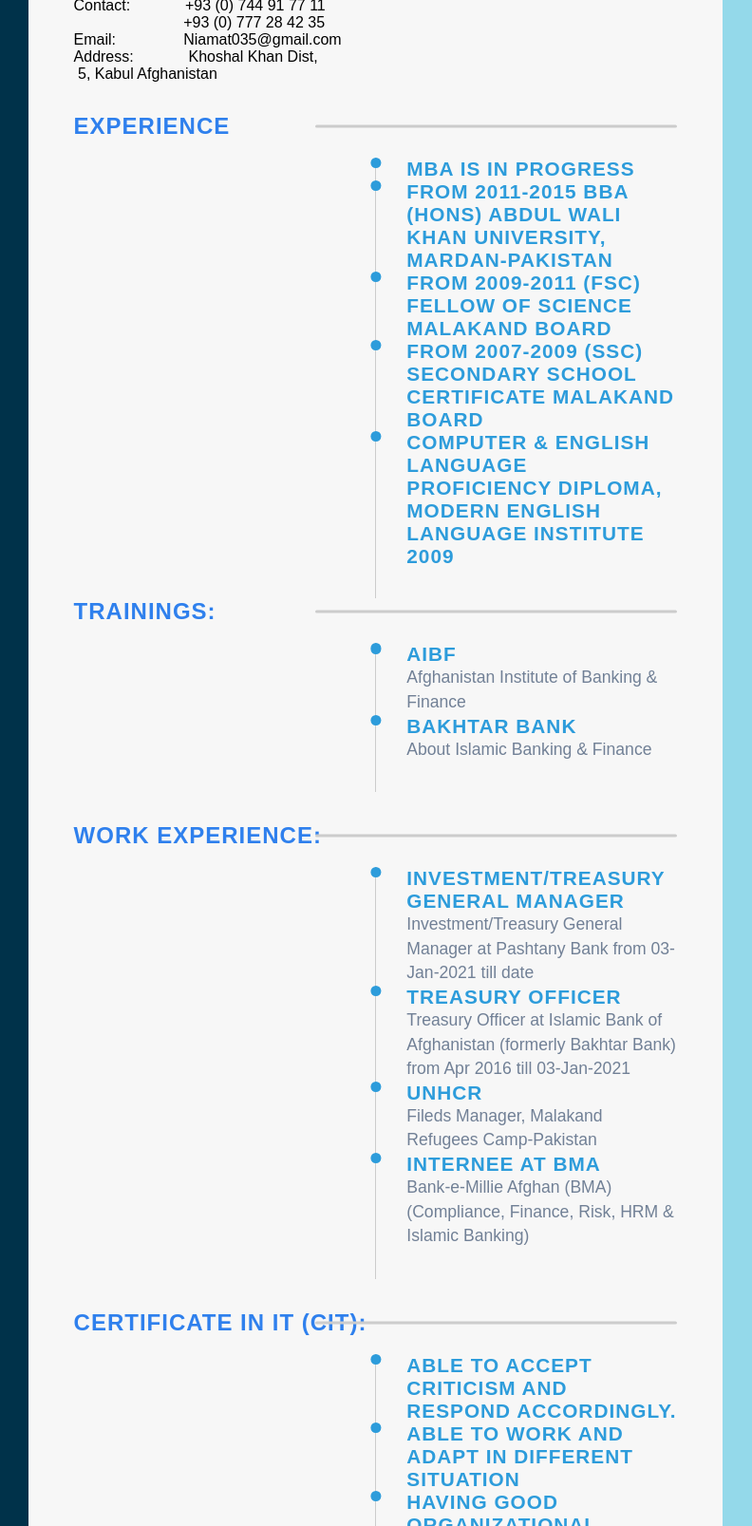
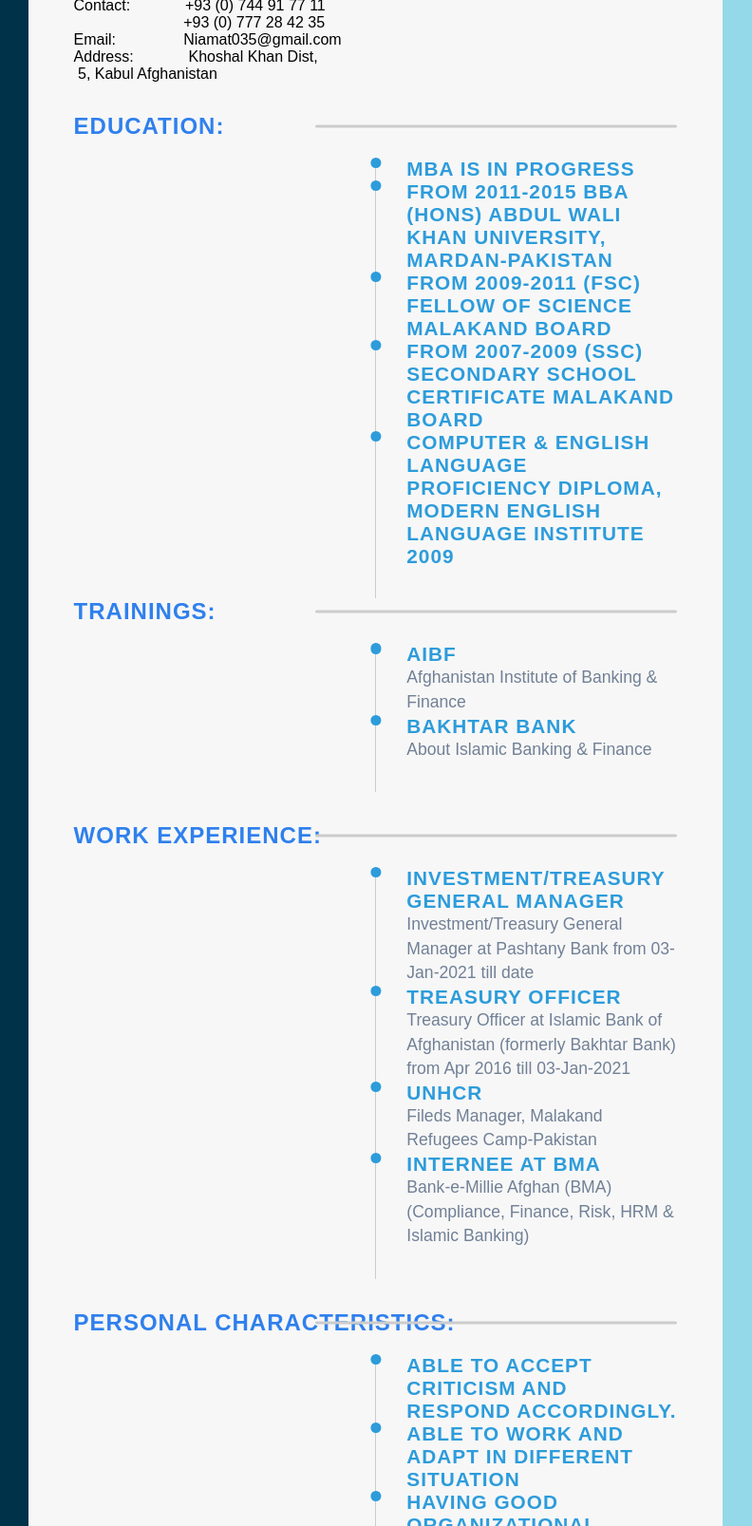
Before and after one commit to HikmatullahSiraj/niamatullajCV, a plain HTML site: page index.html in a window 1280 px wide. Shown: the part 423-2030 px from the top of the page at 95% size, 391-1183 px from the left. Drawn offline with Linux system fonts and the light colour scheme.

Commit message:
Add files via upload

```diff
--- a/index.html
+++ b/index.html
@@ -119,7 +119,7 @@
                 </section>
 
                 <section class="experince sect">
-                    <h2 class="right-title">Experience</h2>
+                    <h2 class="right-title">Education:</h2>
                     <div class="timeline">
                         <div class="left-tl-content">
                             <!-- <h5 class="tl-title">Investment/Treasury General Manager</h5> -->
@@ -184,7 +184,7 @@
 
                 </section>
                 <section class="awards sect">
-                    <h2 class="right-title">Certificate in IT (CIT):</h2>
+                    <h2 class="right-title">Personal Characteristics:</h2>
                     <div class="timeline">
                         <div class="left-tl-content">
                             <!-- <h5 class="tl-title">Microsoft</h5> -->
```
